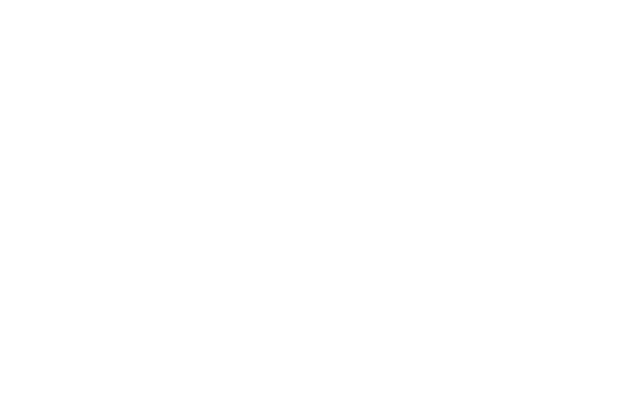
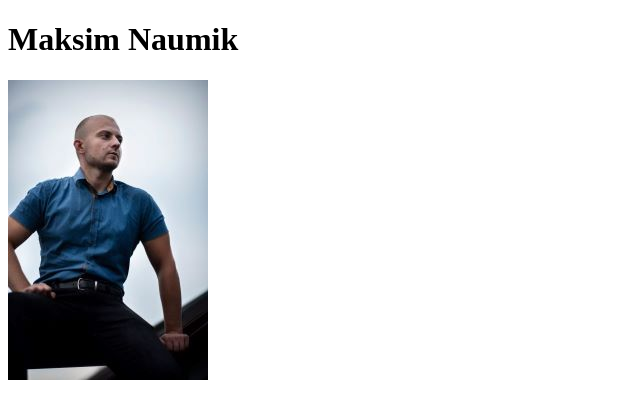
Before and after one commit to mnaumik/rsschool-cv, a plain HTML site: page index.html in a window 1280 px wide. Shown: the whole page, without its empty margins (0-640 px from the left). Drawn offline with Linux system fonts and the light colour scheme.

Commit message:
fix: add image

```diff
--- a/index.html
+++ b/index.html
@@ -4,11 +4,13 @@
 <head>
     <meta charset="UTF-8">
     <meta name="viewport" content="width=device-width, initial-scale=1.0">
-    <title>Document</title>
+    <title>Maksim Naumik</title>
+    <link rel="stylesheet" href="style.css">
 </head>
 
 <body>
-
+    <h1>Maksim Naumik</h1>
+    <div class="maksim"></div>
 </body>
 
 </html>
--- a/style.css
+++ b/style.css
@@ -0,0 +1,5 @@
+.maksim {
+    background-image: url(My\ photo.jpg);
+    height: 300px;
+    width: 200px;
+}
```
Also changed, not shown: My photo.jpg (added).
